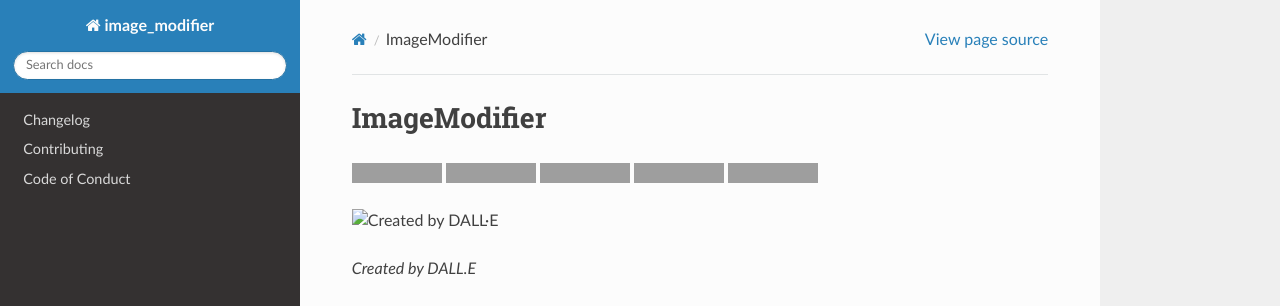
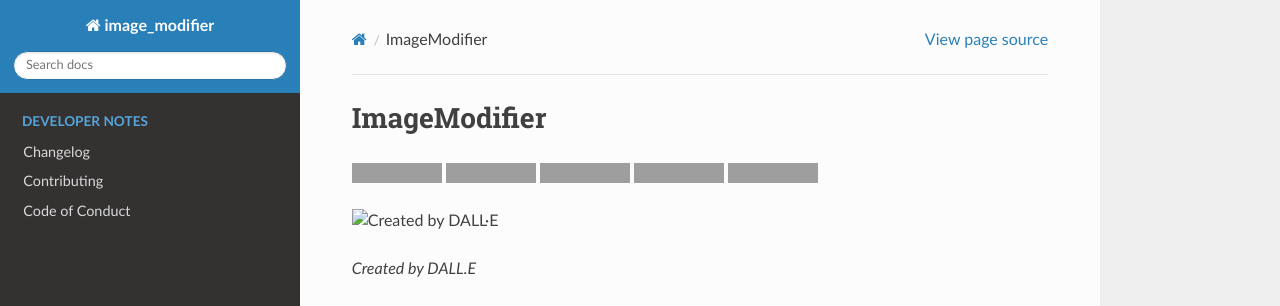
Before and after one commit to UBC-MDS/image_manipulator, a Sphinx documentation site: the page built from docs/index.md, in a window 1280 px wide. Shown: the top 306 px of the page. Built offline with Sphinx 7.4.7 and the Read the Docs theme 2.0.0, drawn with Linux system fonts in a browser that asks for light colours; pages that are not in the unit, such as notebooks, are missing from menus; grey boxes are pictures that could not be loaded.

Commit message:
Updated the index.md and pyproject.toml file

````diff
--- a/docs/index.md
+++ b/docs/index.md
@@ -4,8 +4,14 @@
 ```{toctree}
 :maxdepth: 1
 :hidden:
+:caption: Vignettes
+example.ipynb
+```
 
-example.ipynb
+```{toctree}
+:maxdepth: 1
+:hidden:
+:caption: Developer Notes
 changelog.md
 contributing.md
 conduct.md
--- a/pyproject.toml
+++ b/pyproject.toml
@@ -5,6 +5,9 @@
 authors = ["Karan Khubdikar, Celeste Zhao, He Ma, Chun Li"]
 license = "MIT"
 readme = "README.md"
+homepage = "https://github.com/UBC-MDS/image_modifier"
+repository = "https://github.com/UBC-MDS/image_modifier"
+documentation = 'https://image_modifier.readthedocs.io'
 
 [tool.poetry.dependencies]
 python = ">=3.9"
````
